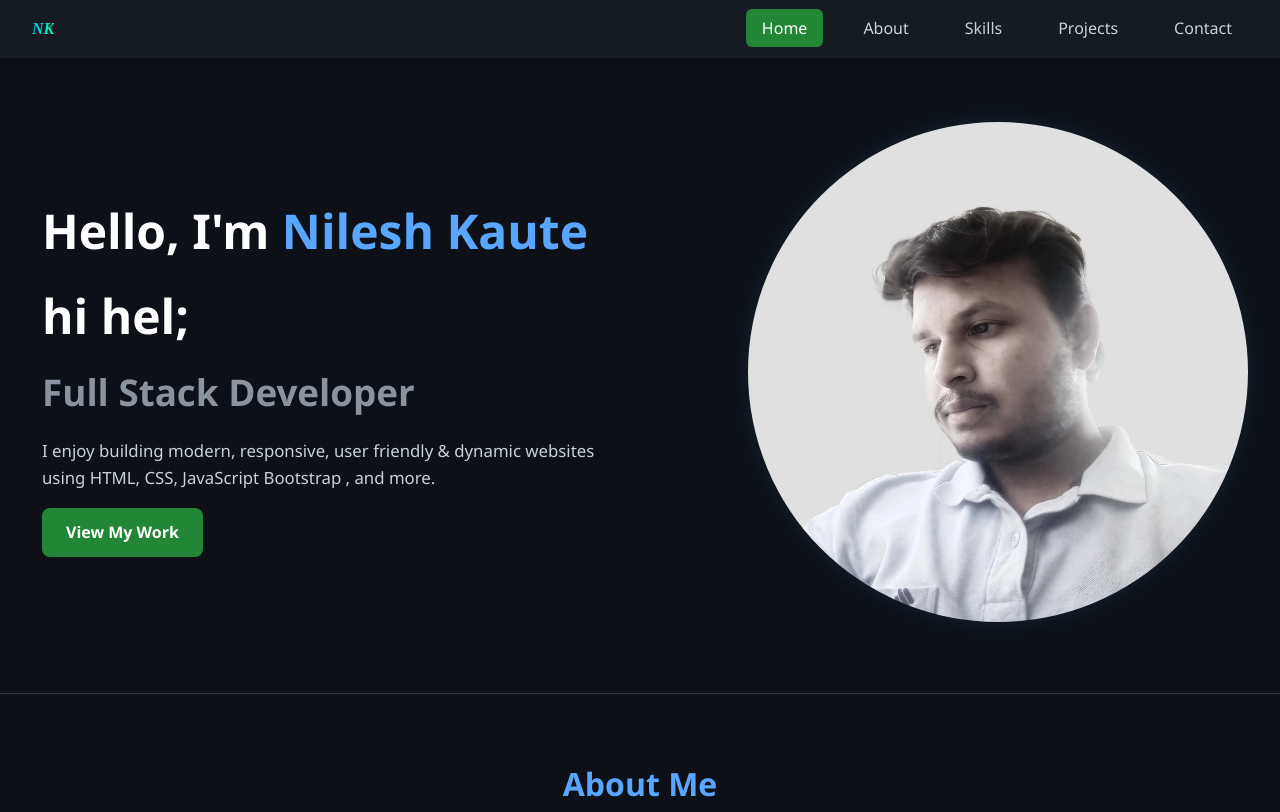
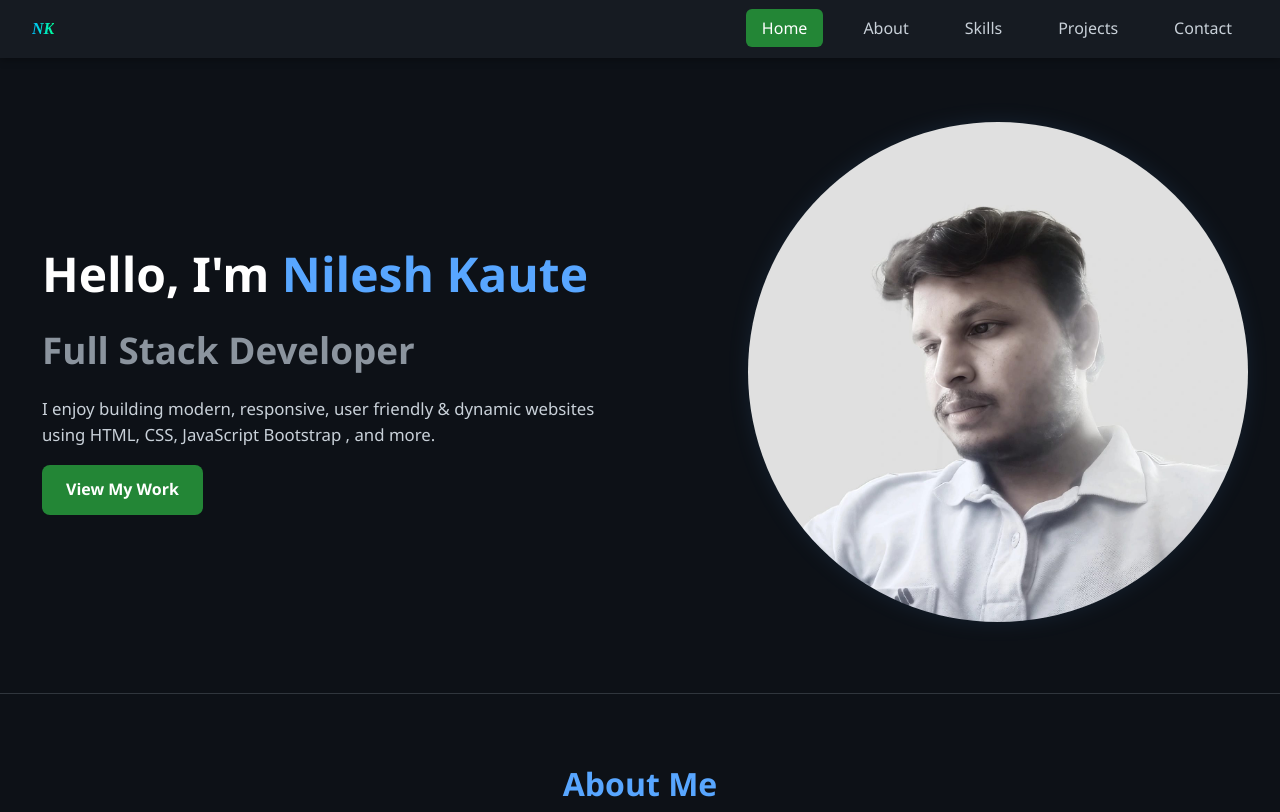
Before and after one commit to nileshkaute/portfolio, a plain HTML site: page index.html in a window 1280 px wide. Shown: the top 812 px of the page. Drawn offline with Linux system fonts and the light colour scheme.

Commit message:
Updated homepage content

```diff
--- a/index.html
+++ b/index.html
@@ -181,7 +181,7 @@ margin-left: 10px;
   <section class="hero">
     <div class="hero-text">
       <h1>Hello, I'm <span>Nilesh Kaute</span></h1>
-      <h1>hi hel;</h1>
+
       <h2>Full Stack Developer</h2>
       <p>I enjoy building modern, responsive, user friendly & dynamic websites using HTML, CSS, JavaScript Bootstrap , and more.</p>
       <a href="projects.html" class="btn">View My Work</a>
```
